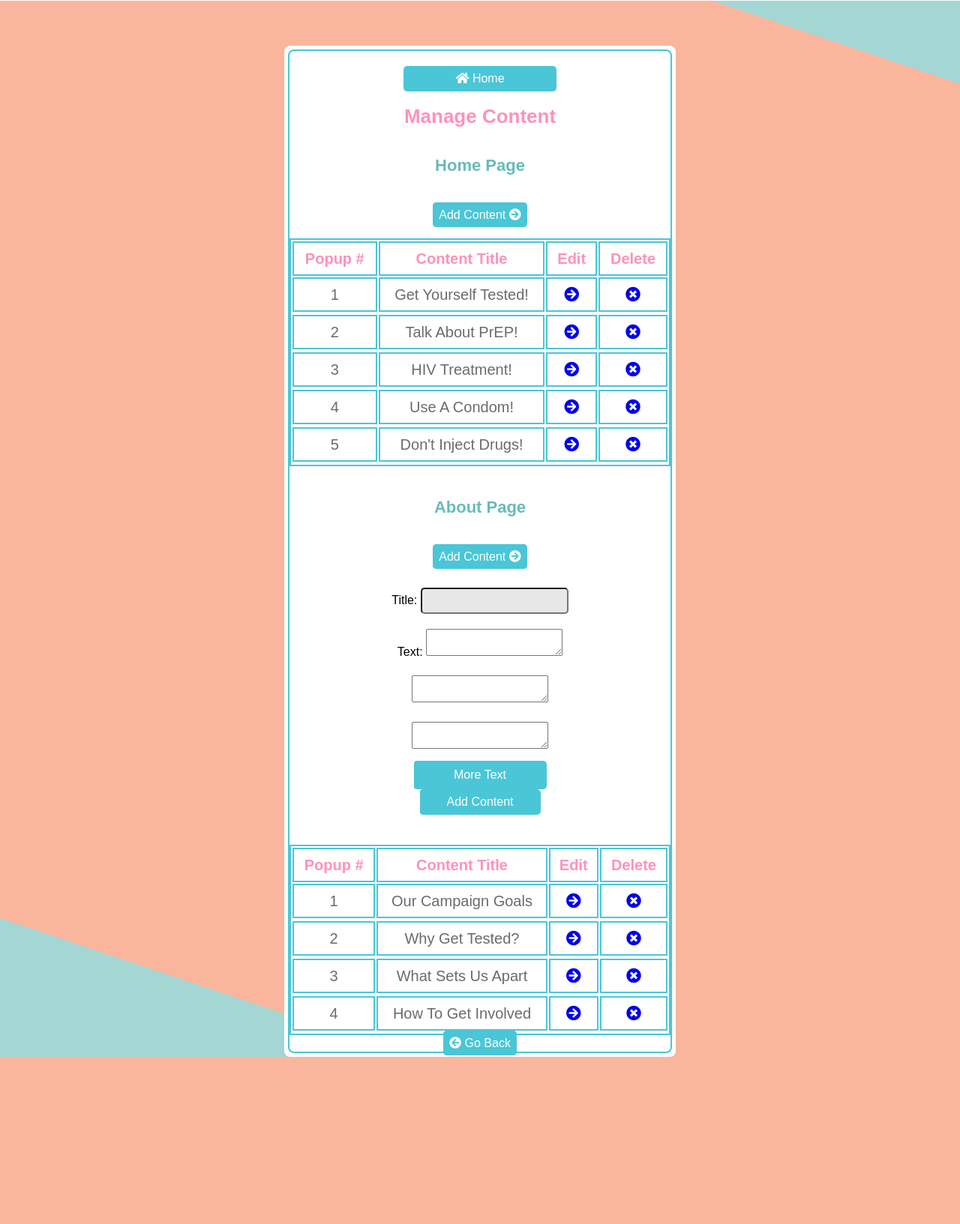
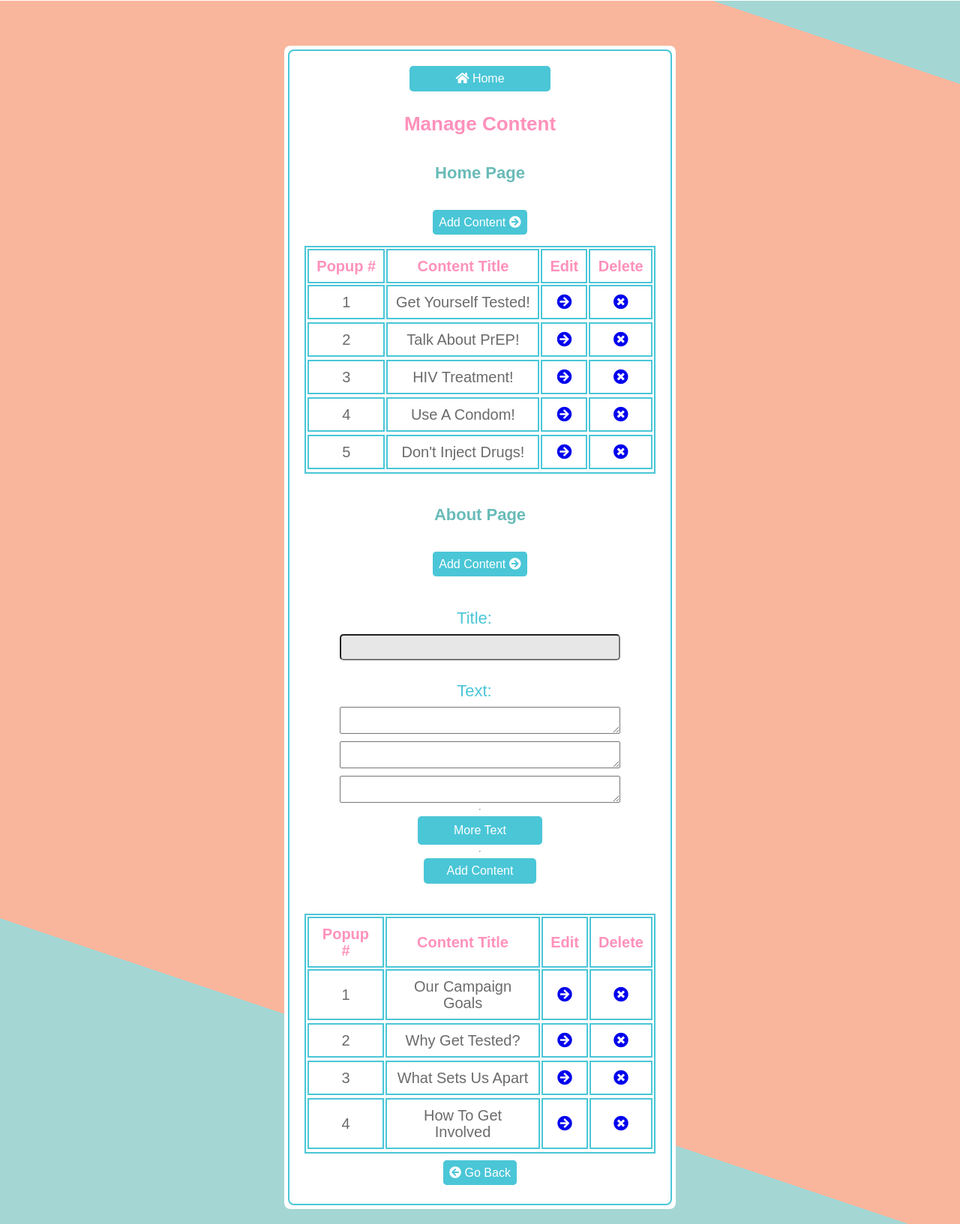
Before and after one commit to philipwood0912/wood_p_olthoff_s_yunus_b_prior_m_FIP_website, a PHP site: page /admin/mng_content.php?&add=true&about=true&new=true in a window 1280 px wide. Shown: the part 355-1988 px from the top of the page at 75% size. Before the commit the page ends 1765 px from the top, so only its background shows below. Run offline with PHP 8.4, Linux system fonts and the light colour scheme; a user stored in the database is signed in; data comes from the database, SQL or seed files in the repository; some libraries are stand-ins or nearby versions.

Commit message:
final style

```diff
--- a/admin/mng_content.php
+++ b/admin/mng_content.php
@@ -110,30 +110,23 @@
 
 <div class="signin-body">
     <div class="signin">
-        <div class="blueBorder">
+        <div class="blueBorder dashPadContent">
             <form action="logout.php" method="get"><button class="backwardBtn homeBtn" id="homeBtn"><i class="fas fa-home"></i> Home</button></form>
-                <div class="sub-dash-title"><h2 class="dash-head">Manage Content</h2></div>
-                <div class="sub-form-title"><h3 class="popUpSmall"><?php echo !empty($home_message)? $home_message:'Home Page';?></h3></div>
+            <div class="sub-dash-title"><h2 class="dash-head">Manage Content</h2></div>
+            <div class="sub-form-title"><h3 class="popUpSmall"><?php echo !empty($home_message)? $home_message:'Home Page';?></h3></div>
 
                <a href="mng_content.php?add=true&home=true" class="forwardBtn">Add Content <i class="fas fa-arrow-circle-right"></i></a>
                 <!-- Render add home form when add content button is clicked -->
                 <?php if(isset($_GET['add']) && isset($_GET['home'])):?>
                     <form action="mng_content.php" method="post" class="dashboard-form" enctype="multipart/form-data">
-                        <div class="labelWrapDashboard">
-                            <label>Title:</label>
+                            <label class="inputLabel shift">Title:</label>
                             <input name="title" type="text" value="">
-                        </div>
-                        <div class="labelWrapDashboard">
-                            <label>Text:</label>
+                            <label class="inputLabel shift">Text:</label>
                             <textarea name="text" type="text" value=""></textarea>
-                        </div>
-                        <div class="labelWrapDashboard">
-                            <label>Image:</label>
+                            <label class="inputLabel shift">Image:</label>
                             <input type="file" name="image" value="">
-                        </div>
-                        <div class="buttonWrapSubDash formBut">
-                            <button class="buttonMain" name="addhome">Add Content</button>
-                        </div>
+                            <hr>
+                            <button class="forwardBtn" name="addhome">Add Content</button>
                     </form>
                 <?php endif;?>
                 <!-- Render home edit item form when edit button in table is clicked -->
@@ -141,17 +134,17 @@
                     <?php while($edit = $edit_item->fetch(PDO::FETCH_ASSOC)):?>
                         <form action="mng_content.php" method="post" class="dashboard-form" enctype="multipart/form-data">
                             <input class="hidden" type="text" name="id" value="<?php echo $edit['ID']?>">
-                                <label>Title:</label>
+                                <label class="inputLabel shift">Title:</label>
                                 <input type="text" name="title" value="<?php echo $edit['Title']?>">
 
-                                <label>Text:</label>
+                                <label class="inputLabel shift">Text:</label>
                                 <textarea type="text" name="text" value=""><?php echo $edit['Text']?></textarea>
-                                <label>Image:</label>
+                                <label class="inputLabel shift">Image:</label>
                                 <input class="hidden" type="text" name="oldimage" value="<?php echo $edit['Image']?>">
 
                             <input type="file" name="image" value="">
-
-                            <button class="buttonMain" name="edithome">Edit Content</button>
+                            <hr>
+                            <button class="forwardBtn" name="edithome">Edit Content</button>
                         </form>
                     <?php endwhile;?>
                 <?php endif;?>
@@ -200,21 +193,19 @@
                         }
                     ?>
                     <form id="addabout" action="mng_content.php" method="post" class="dashboard-form">
-                        <div class="labelWrapDashboard">
-                            <label>Title:</label>
+                            <label class="inputLabel shift">Title:</label>
                             <input name="title" type="text" value="">
-                        </div>
-                        <div class="labelWrapDashboard">
-                            <label>Text:</label>
+                            <label class="inputLabel shift">Text:</label>
                             <textarea name="text[]" type="text"></textarea>
-                        </div>
                         <!-- if text array is set render blank inputs according to length of text array -->
                         <?php if(isset($textArr)):?>
                             <?php foreach($textArr as $value):?>
-                                <div class="labelWrapDashboard"><textarea name="text[]" type="text"></textarea></div>
+                                <textarea class="textareaShift" name="text[]" type="text"></textarea>
                             <?php endforeach;?>
                         <?php endif;?>
-                        <a class="forwardBtn" href="mng_content.php?&add=true&about=true&new=true">More Text</a>
+                        <hr>
+                        <a class="forwardBtn buttonShift" href="mng_content.php?&add=true&about=true&new=true">More Text</a>
+                        <hr>
                         <button class="forwardBtn" name="addabout">Add Content</button>
 
                     </form>
@@ -239,9 +230,9 @@
                         ?>
                         <form action="mng_content.php" method="post" class="dashboard-form">
                             <input class="hidden" type="text" name="id" value="<?php echo $edit['ID']?>">
-                                <label>Title:</label>
+                                <label class="inputLabel shift">Title:</label>
                                 <input type="text" name="title" value="<?php echo $edit['Title']?>">
-                                <label>Text:</label>
+                                <label class="inputLabel shift">Text:</label>
                                 <!-- Loop through text array adding new input field for each value -->
                                 <?php foreach($textArr as $value):?>
                                     <textarea type="text" name="text[]"><?php echo $value;?></textarea><hr>
@@ -251,7 +242,6 @@
                                 <hr>
 
                                 <button class="forwardBtn broke" name="editabout">Edit Content</button>
-                            </div>
                         </form>
                     <?php endwhile;?>
                 <?php endif;?>
@@ -277,10 +267,8 @@
                             <?php endwhile;?>
                         </tbody>
                     </table>
-
-                <a href="dashboard.php" class="backwardBtn"><i class="fas fa-arrow-circle-left"></i> Go Back</a>
-
-            </div>
+                </div>
+            <a href="dashboard.php" class="backwardBtn backButContent"><i class="fas fa-arrow-circle-left"></i> Go Back</a>
         </div>
     </div>
 </div>
--- a/config/config.php
+++ b/config/config.php
@@ -8,7 +8,7 @@ class Database
 
     private $username = "root";
 
-    private $password = ""; //No pass on windows
+    private $password = "root"; //No pass on windows
 
     private static $instance = null;
 
--- a/public/js/main.js
+++ b/public/js/main.js
@@ -1,6 +1,5 @@
 import HomeComponent from "./modules/HomeComponent.js";
 import AboutComponent from "./modules/AboutComponent.js";
-import LoginComponent from "./modules/LoginComponent.js";
 import LearnComponent from "./modules/LearnComponent.js";
 import ErrorComponent from "./modules/ErrorComponent.js";
 
@@ -8,7 +7,6 @@ const routes = [
     { path: '/', name: 'home', component: HomeComponent },
     { path: '/about', name: 'about', component: AboutComponent },
     { path: '/learn', name: 'learn', component: LearnComponent },
-    { path: '/login', name: 'login', component: LoginComponent },
     { path: '/*', name: 'error', component: ErrorComponent },
 ]
 
--- a/sass/modules/_dashboard.scss
+++ b/sass/modules/_dashboard.scss
@@ -13,7 +13,21 @@
 // gets rid of focus outline on buttons / input / textarea
 input:focus, button:focus, textarea:focus {outline:none;}
 // main dashboard styles
-
+.signin-body {
+    padding-bottom: 20px;
+}
+.shift {
+    margin-bottom: 10px;
+}
+.dashPad {
+    padding: 0px 20px 20px 20px;
+}
+.dashPadContent {
+    padding: 0px 20px 30px 20px;
+}
+.tableContent {
+    margin-bottom: 15px;
+}
 .table-form {
     width: 100%;
     margin: 0 auto;
@@ -78,6 +92,7 @@ a{
 
 #homeBtn{
     margin-top:20px;
+    margin-bottom: 10px;
 }
 
 #homeBtn2{
@@ -146,4 +161,11 @@ a{
 
 .table-form{
     margin-top: 20px;
+    margin-bottom: 15px;
 }
+.buttonShift {
+    margin-bottom: 20px;
+}
+.textareaShift {
+    margin-top: 10px;
+}
```
Also changed, not shown: admin/mng_currentuser.php (+6 -6 lines), admin/mng_users.php (+6 -6 lines), public/js/modules/LoginComponent.js (deleted, +0 -22 lines), public/css/main.css, templates/login.php (deleted), 1 other file.
